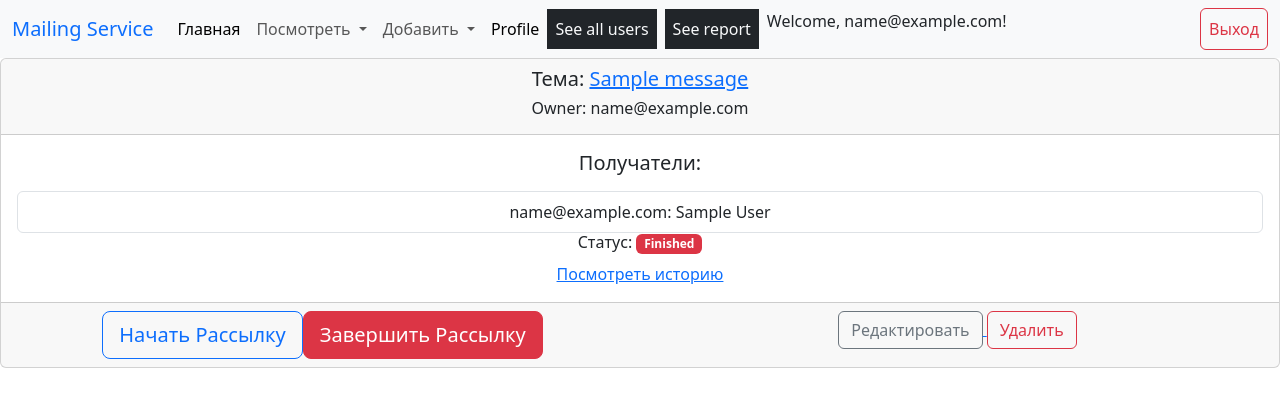
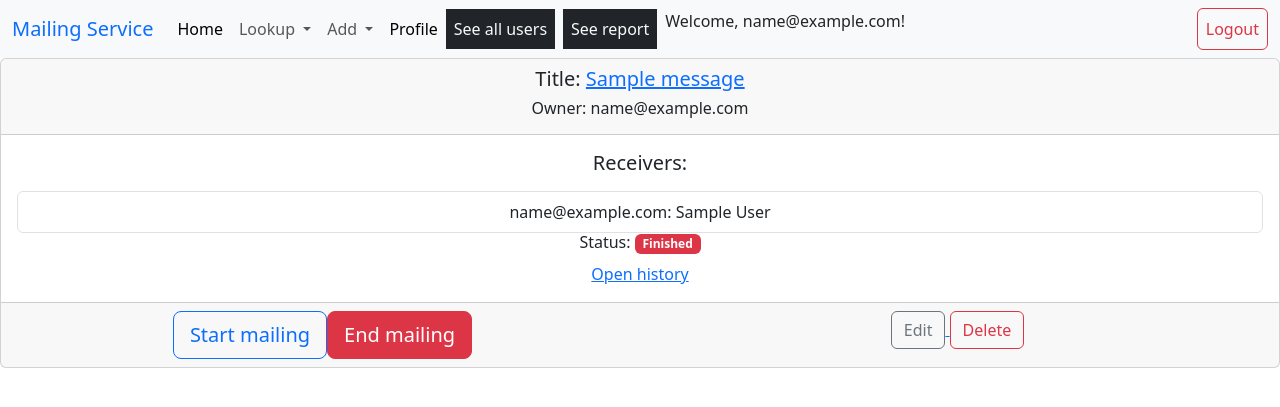
Before and after one commit to Lampa97/Mailing_Service, a Django app: page /mailing-unit-detail/1/ in a window 1280 px wide. Shown: the top 407 px of the page. Run offline with Django 5.2, Linux system fonts and the light colour scheme; a user stored in the database is signed in; tables that the repository leaves empty hold one stand-in row (values such as "Sample post"); some libraries are stand-ins or nearby versions.

Commit message:
changed language of project to English

```diff
--- a/mailing/templates/mailing/includes/header.html
+++ b/mailing/templates/mailing/includes/header.html
@@ -8,30 +8,30 @@
         <div class="collapse navbar-collapse" id="navbarScroll">
             <ul class="navbar-nav me-auto my-2 my-lg-0 navbar-nav-scroll" style="--bs-scroll-height: 100px;">
                 <li class="nav-item">
-                    <a class="nav-link active" aria-current="page" href="{% url 'mailing:home' %}">Главная</a>
+                    <a class="nav-link active" aria-current="page" href="{% url 'mailing:home' %}">Home</a>
                 </li>
                 {% if user.is_authenticated %}
                 <li class="nav-item dropdown">
                     <a class="nav-link dropdown-toggle" href="#" role="button" data-bs-toggle="dropdown"
                        aria-expanded="false">
-                        Посмотреть
+                        Lookup
                     </a>
                     <ul class="dropdown-menu">
-                        <li><a class="dropdown-item" href="{% url 'mailing:mail-receivers-list' %}">Получатели</a></li>
-                        <li><a class="dropdown-item" href="{% url 'mailing:mailing-units-list' %}">Рассылки</a></li>
-                        <li><a class="dropdown-item" href="{% url 'mailing:messages-list' %}">Сообщения</a></li>
-                        <li><a class="dropdown-item" href="{% url 'mailing:all-mailing-attempts-list' %}">История рассылок</a></li>
+                        <li><a class="dropdown-item" href="{% url 'mailing:mail-receivers-list' %}">Mail Receivers</a></li>
+                        <li><a class="dropdown-item" href="{% url 'mailing:mailing-units-list' %}">Mailings</a></li>
+                        <li><a class="dropdown-item" href="{% url 'mailing:messages-list' %}">Messages</a></li>
+                        <li><a class="dropdown-item" href="{% url 'mailing:all-mailing-attempts-list' %}">Mailing History</a></li>
                     </ul>
                 </li>
                 <li class="nav-item dropdown">
                     <a class="nav-link dropdown-toggle" href="#" role="button" data-bs-toggle="dropdown"
                        aria-expanded="false">
-                        Добавить
+                        Add
                     </a>
                     <ul class="dropdown-menu">
-                        <li><a class="dropdown-item" href="{% url 'mailing:mail-receiver-create' %}">Получатель</a></li>
-                        <li><a class="dropdown-item" href="{% url 'mailing:mailing-unit-create' %}">Рассылка</a></li>
-                        <li><a class="dropdown-item" href="{% url 'mailing:message-create' %}">Сообщение</a></li>
+                        <li><a class="dropdown-item" href="{% url 'mailing:mail-receiver-create' %}">Mail Receiver</a></li>
+                        <li><a class="dropdown-item" href="{% url 'mailing:mailing-unit-create' %}">Mailing</a></li>
+                        <li><a class="dropdown-item" href="{% url 'mailing:message-create' %}">Message</a></li>
                     </ul>
                 </li>
                 <li class="nav-item">
@@ -59,11 +59,11 @@
 
             <form method="post" action="{% url 'users:logout' %}" style="display: inline;">
                 {% csrf_token %}
-                <button type="submit" class="p-2 btn btn-outline-danger">Выход</button>
+                <button type="submit" class="p-2 btn btn-outline-danger">Logout</button>
             </form>
             {% else %}
-            <a class="p-2 btn btn-outline-primary" href="{% url 'users:register' %}">Регистрация</a>
-            <a class="p-2 btn btn-outline-primary" href="{% url 'users:login' %}">Вход</a>
+            <a class="p-2 btn btn-outline-primary" href="{% url 'users:register' %}">Signup</a>
+            <a class="p-2 btn btn-outline-primary" href="{% url 'users:login' %}">Login</a>
             {% endif %}
 
         </div>
--- a/mailing/templates/mailing/mailing_unit/mailing_unit_detail.html
+++ b/mailing/templates/mailing/mailing_unit/mailing_unit_detail.html
@@ -1,17 +1,17 @@
 {% extends "base.html" %}
 
-{% block title %}Рассылка: {{ mailing_unit.message }}{% endblock %}
+{% block title %}Mailing: {{ mailing_unit.message }}{% endblock %}
 
 {% block content %}
 
 <div class="card text-center">
     <div class="card-header">
-        <h5>Тема: <a href="{% url 'mailing:message-detail' mailing_unit.message.pk %}">{{ mailing_unit.message }}</a>
+        <h5>Title: <a href="{% url 'mailing:message-detail' mailing_unit.message.pk %}">{{ mailing_unit.message }}</a>
         </h5>
         <h6>Owner: {{ mailing_unit.owner }}</h6>
     </div>
     <div class="card-body">
-        <h5 class="card-title">Получатели:</h5>
+        <h5 class="card-title">Receivers:</h5>
         <p class="card-text">
         <div class="list-group">
             {% for receiver in mailing_unit.receivers.all %}
@@ -22,13 +22,13 @@
             {% endfor %}
         </div>
         {% if mailing_unit.status == 'Launched' %}
-        <h6>Статус: <span class="badge text-bg-success">{{ mailing_unit.status }}</span></h6>
+        <h6>Status: <span class="badge text-bg-success">{{ mailing_unit.status }}</span></h6>
         {% elif mailing_unit.status == 'Created' %}
-        <h6>Статус: <span class="badge text-bg-info">{{ mailing_unit.status }}</span></h6>
+        <h6>Status: <span class="badge text-bg-info">{{ mailing_unit.status }}</span></h6>
         {% else %}
-        <h6>Статус: <span class="badge text-bg-danger">{{ mailing_unit.status }}</span></h6>
+        <h6>Status: <span class="badge text-bg-danger">{{ mailing_unit.status }}</span></h6>
         {% endif %}
-        <a href="{% url 'mailing:mailing-attempts-list' mailing_unit.pk %}" class="card-link">Посмотреть историю</a>
+        <a href="{% url 'mailing:mailing-attempts-list' mailing_unit.pk %}" class="card-link">Open history</a>
     </div>
     <div class="card-footer">
         <div class="row">
@@ -39,9 +39,9 @@
                         {% csrf_token %}
                         <button type="submit" class="btn btn-lg btn-block btn-outline-primary">
                             {% if mailing_unit.status != 'Launched' %}
-                            Начать Рассылку
+                            Start mailing
                             {% else %}
-                            Отправить Рассылку еще раз
+                            Send mailing again
                             {% endif %}
                         </button>
                     </form>
@@ -49,7 +49,7 @@
                     {% if mailing_unit.status == 'Launched' and mailing_unit.owner == user or perms.mailing.can_disable_mailing %}
                     <form action="{% url 'mailing:mailing-unit-stop-mail' mailing_unit.pk %}" method="post">
                         {% csrf_token %}
-                        <button type="submit" class="btn btn-lg btn-block btn-danger">Завершить Рассылку</button>
+                        <button type="submit" class="btn btn-lg btn-block btn-danger">End mailing</button>
                     </form>
                     {% endif %}
                 </div>
@@ -57,10 +57,10 @@
             <div class="col-6">
                 {% if mailing_unit.owner == user %}
                 <a href="{% url 'mailing:mailing-unit-update' mailing_unit.pk %}">
-                    <button type="button" class="btn btn-md btn-block btn-outline-secondary">Редактировать</button>
+                    <button type="button" class="btn btn-md btn-block btn-outline-secondary">Edit</button>
                 </a>
                 <a href="{% url 'mailing:mailing-unit-delete' mailing_unit.pk %}">
-                    <button type="button" class="btn btn-md btn-block btn-outline-danger">Удалить</button>
+                    <button type="button" class="btn btn-md btn-block btn-outline-danger">Delete</button>
                 </a>
                 {% endif %}
             </div>
--- a/users/templates/login.html
+++ b/users/templates/login.html
@@ -3,10 +3,10 @@
 {% block title %} Login {% endblock %}
 
 {% block content %}
-<h2>Вход</h2>
+<h2>Login</h2>
 <form method="post">
     {% csrf_token %}
     {{ form.as_p }}
-    <button type="submit">Войти</button>
+    <button type="submit">Login</button>
 </form>
 {% endblock %}
--- a/users/templates/logout.html
+++ b/users/templates/logout.html
@@ -3,9 +3,9 @@
 {% block title %} Logout {% endblock %}
 
 {% block content %}
-<h2> Вы вышли из системы </h2>
-<p>Если хотите войти снова, нажмите на кнопку снизу</p>
+<h2> You logged out </h2>
+<p>If you want to log in again, press the button</p>
 <a href="{% url 'users:login' %}">
-    <button class="btn btn-primary">Войти</button>
+    <button class="btn btn-primary">Login</button>
 </a>
 {% endblock %}
--- a/users/templates/register.html
+++ b/users/templates/register.html
@@ -3,10 +3,10 @@
 {% block title %} Register {% endblock %}
 
 {% block content %}
-<h2>Регистрация</h2>
+<h2>Registration</h2>
 <form method="post">
     {% csrf_token %}
     {{ form.as_p }}
-    <button type="submit">Зарегистрироваться</button>
+    <button type="submit">Signup</button>
 </form>
 {% endblock %}
```
Also changed, not shown: mailing/templates/mailing/home.html (+4 -4 lines), mailing/templates/mailing/mail_receiver/mail_receiver_delete.html (+5 -5 lines), mailing/templates/mailing/mail_receiver/mail_receiver_detail.html (+4 -4 lines), mailing/templates/mailing/mail_receiver/mail_receiver_form.html (+5 -5 lines), mailing/templates/mailing/mail_receiver/mail_receivers_list.html (+4 -4 lines), mailing/templates/mailing/mailing_attempts_list.html (+5 -5 lines), mailing/templates/mailing/mailing_unit/mailing_unit_delete.html (+5 -5 lines), mailing/templates/mailing/mailing_unit/mailing_unit_form.html (+5 -5 lines), mailing/templates/mailing/mailing_unit/mailing_units_list.html (+6 -6 lines), mailing/templates/mailing/message/message_delete.html (+5 -5 lines), mailing/templates/mailing/message/message_detail.html (+4 -4 lines), mailing/templates/mailing/message/message_form.html (+5 -5 lines), mailing/templates/mailing/message/messages_list.html (+4 -4 lines).
